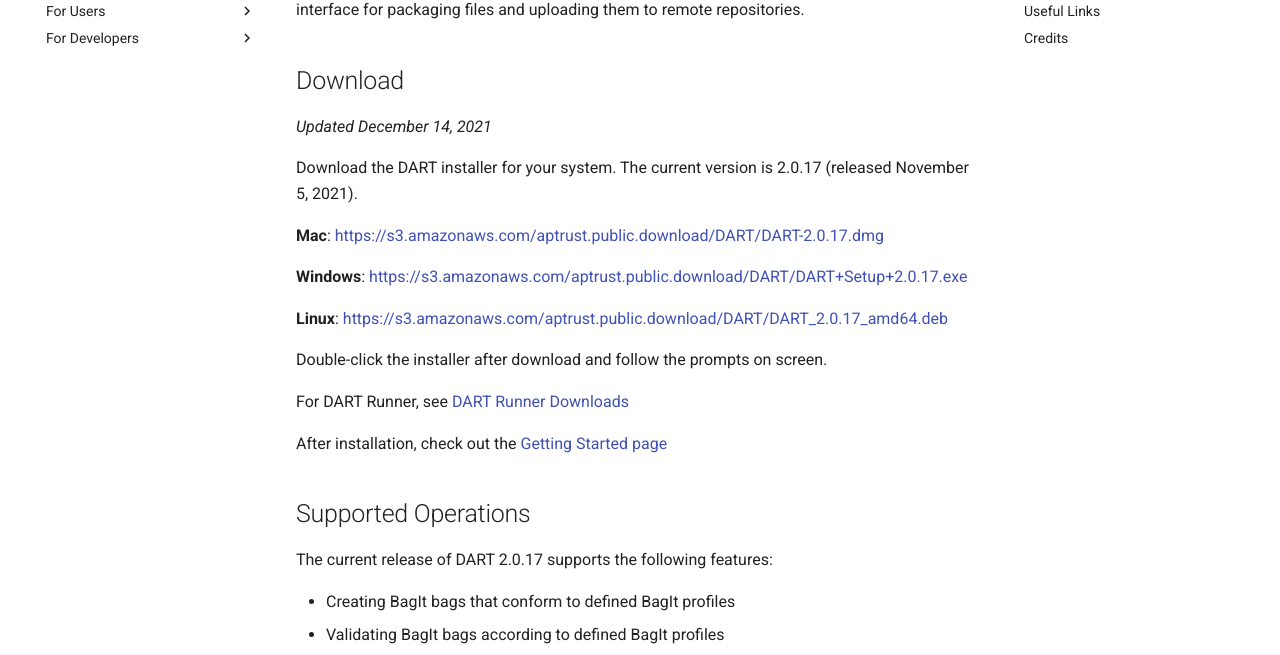
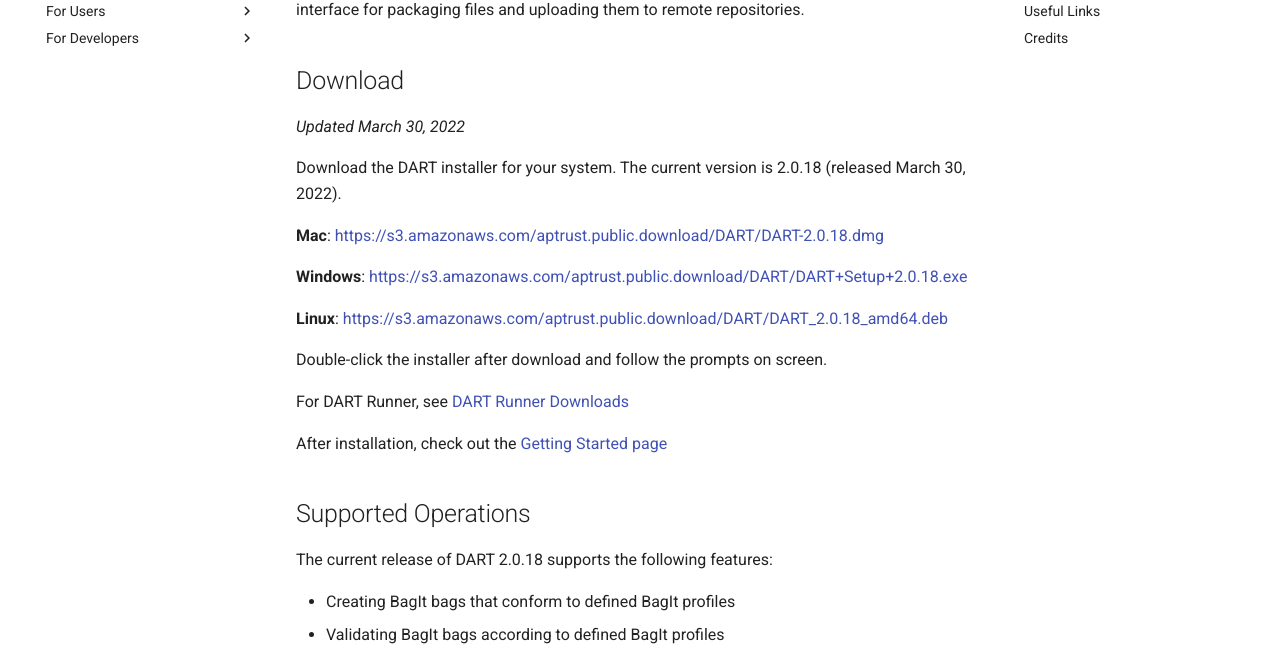
Before and after one commit to APTrust/dart-docs, an MkDocs documentation site: the page built from docs/index.md, in a window 1280 px wide and 900 px high. Shown: the part 208-863 px from the top of the window. Built offline with MkDocs 1.6.1 and Material for MkDocs 9.7.7, drawn with Linux system fonts in a browser that asks for light colours; comment, search, counter and statistics services are not loaded.

```diff
--- a/docs/index.md
+++ b/docs/index.md
@@ -10,7 +10,7 @@ After installation, check out the [Getting Started page](./users/getting_started
 
 ## Supported Operations
 
-The current release of DART 2.0.17 supports the following features:
+The current release of DART 2.0.18 supports the following features:
 
 * Creating BagIt bags that conform to defined BagIt profiles
 * Validating BagIt bags according to defined BagIt profiles
--- a/docs/shared/downloads.md
+++ b/docs/shared/downloads.md
@@ -1,12 +1,12 @@
-_Updated December 14, 2021_
+_Updated March 30, 2022_
 
-Download the DART installer for your system. The current version is 2.0.17 (released November 5, 2021).
+Download the DART installer for your system. The current version is 2.0.18 (released March 30, 2022).
 
-__Mac__: [https://s3.amazonaws.com/aptrust.public.download/DART/DART-2.0.17.dmg](https://s3.amazonaws.com/aptrust.public.download/DART/DART-2.0.17.dmg)
+__Mac__: [https://s3.amazonaws.com/aptrust.public.download/DART/DART-2.0.18.dmg](https://s3.amazonaws.com/aptrust.public.download/DART/DART-2.0.18.dmg)
 
-__Windows__: [https://s3.amazonaws.com/aptrust.public.download/DART/DART+Setup+2.0.17.exe](https://s3.amazonaws.com/aptrust.public.download/DART/DART+Setup+2.0.17.exe)
+__Windows__: [https://s3.amazonaws.com/aptrust.public.download/DART/DART+Setup+2.0.18.exe](https://s3.amazonaws.com/aptrust.public.download/DART/DART+Setup+2.0.18.exe)
 
-__Linux__: [https://s3.amazonaws.com/aptrust.public.download/DART/DART_2.0.17_amd64.deb](https://s3.amazonaws.com/aptrust.public.download/DART/DART_2.0.17_amd64.deb)
+__Linux__: [https://s3.amazonaws.com/aptrust.public.download/DART/DART_2.0.18_amd64.deb](https://s3.amazonaws.com/aptrust.public.download/DART/DART_2.0.18_amd64.deb)
 
 Double-click the installer after download and follow the prompts on screen.
 
```
Also changed, not shown: docs/developers/plugins/network_clients.md (+1 -1 lines).
